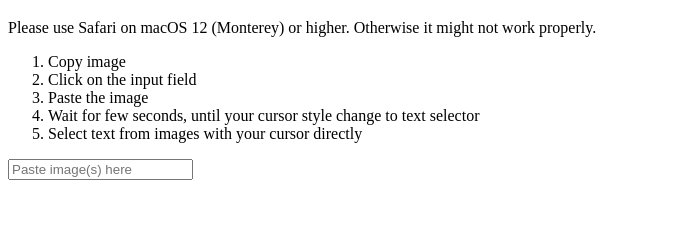
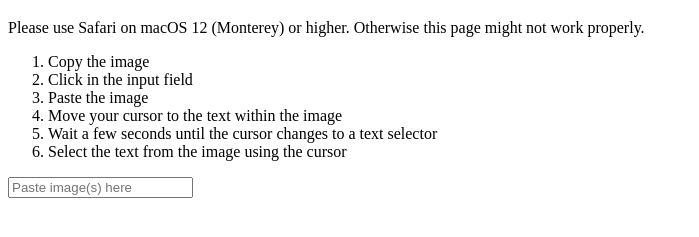
Before and after one commit to EnixCoda/get-text, a website: page index.html in a window 1280 px wide. Shown: the part 61-298 px from the top of the page, without its empty margins (0-699 px from the left). Drawn offline with Linux system fonts and the light colour scheme.

Commit message:
chore: refine doc

```diff
--- a/index.html
+++ b/index.html
@@ -13,25 +13,16 @@
   <h1>Live Text OCR</h1>
 
   <p>
-    Please use Safari on macOS 12 (Monterey) or higher. Otherwise it might not work properly.
+    Please use Safari on macOS 12 (Monterey) or higher. Otherwise this page might not work properly.
   </p>
 
   <ol>
-    <li>
-      Copy image
-    </li>
-    <li>
-      Click on the input field
-    </li>
-    <li>
-      Paste the image
-    </li>
-    <li>
-      Wait for few seconds, until your cursor style change to text selector
-    </li>
-    <li>
-      Select text from images with your cursor directly
-    </li>
+    <li>Copy the image</li>
+    <li>Click in the input field</li>
+    <li>Paste the image</li>
+    <li>Move your cursor to the text within the image</li>
+    <li>Wait a few seconds until the cursor changes to a text selector</li>
+    <li>Select the text from the image using the cursor</li>
   </ol>
 
   <input placeholder="Paste image(s) here" />
```
